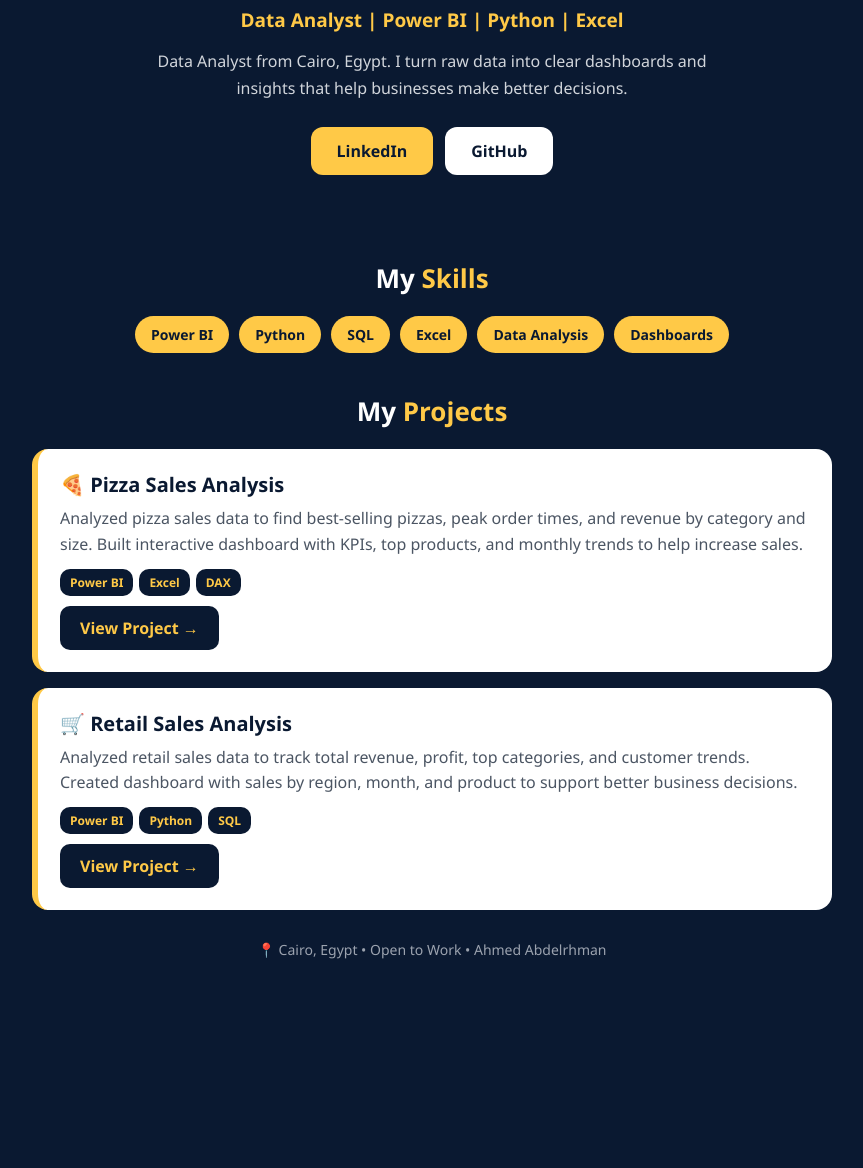
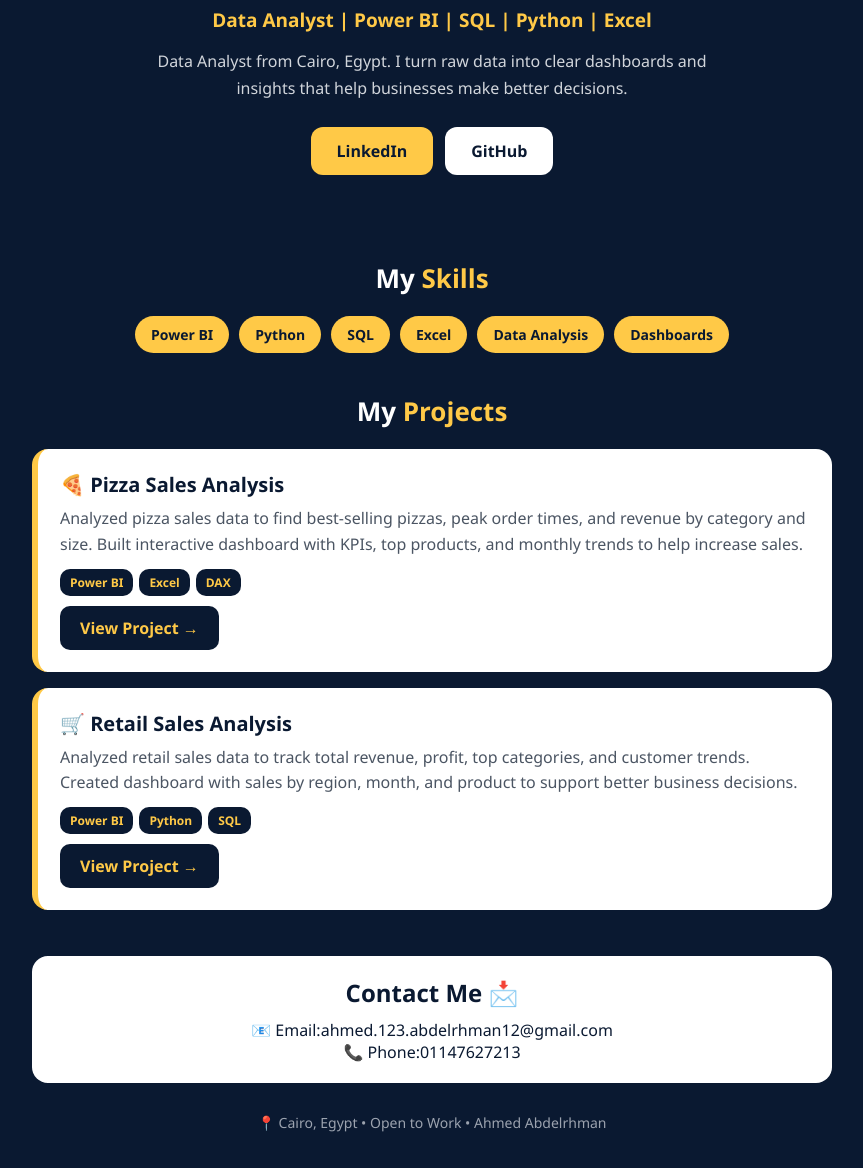
Before and after one commit to AhmeedAbdelrhman/AhmedAbdelrahman.github.io, a plain HTML site: page index.html in a window 1280 px wide. Shown: the part 292-1460 px from the top of the page, without its empty margins (208-1071 px from the left). Before the commit the page ends 1301 px from the top, so only its background shows below. Drawn offline with Linux system fonts and the light colour scheme.

Commit message:
Update index.html

```diff
--- a/index.html
+++ b/index.html
@@ -36,7 +36,7 @@ h1 span { color: #FFC947; }
 <div class="header">
 <img class="profile-img" src="profile.jpeg" alt="Ahmed Abdelrhman">
 <h1>Ahmed <span>Abdelrhman</span></h1>
-<div class="role">Data Analyst | Power BI | Python | Excel</div>
+<div class="role">Data Analyst | Power BI | SQL | Python | Excel</div>
 <p class="bio">Data Analyst from Cairo, Egypt. I turn raw data into clear dashboards and insights that help businesses make better decisions.</p>
 <div class="buttons">
 <a class="btn btn-yellow" href="https://www.linkedin.com/in/ahmed-abdelrhman-45a08739b" target="_blank">LinkedIn</a>
@@ -64,6 +64,12 @@ h1 span { color: #FFC947; }
 <a class="view-btn" href="https://drive.google.com/file/d/1dDACBP9N1jPb52G0Ca8PUki-fQTV9tTK/view?usp=sharing" target="_blank">View Project →</a>
 </div>
 
+  <div style="text-align:center; margin-top:30px; background:white; color:#0A1931; padding:20px; border-radius:16px;">
+<h2 style="margin-bottom:10px;">Contact Me 📩</h2>
+<p>📧 Email:ahmed.123.abdelrhman12@gmail.com</p>
+<p>📞 Phone:01147627213</p>
+</div>
+
 </div>
 <p class="footer">📍 Cairo, Egypt • Open to Work • Ahmed Abdelrhman</p>
 </div>
```
